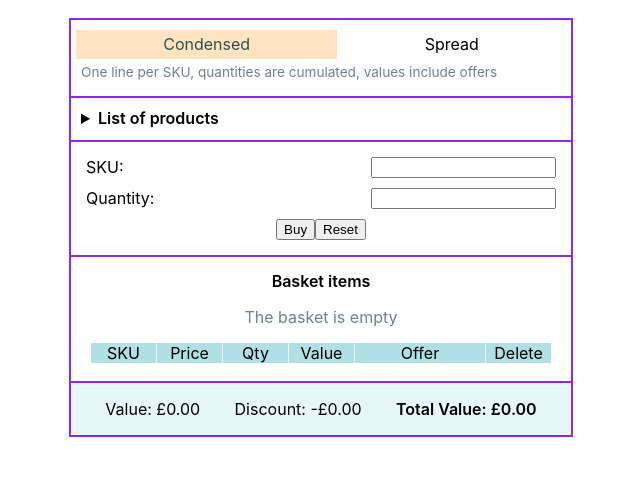
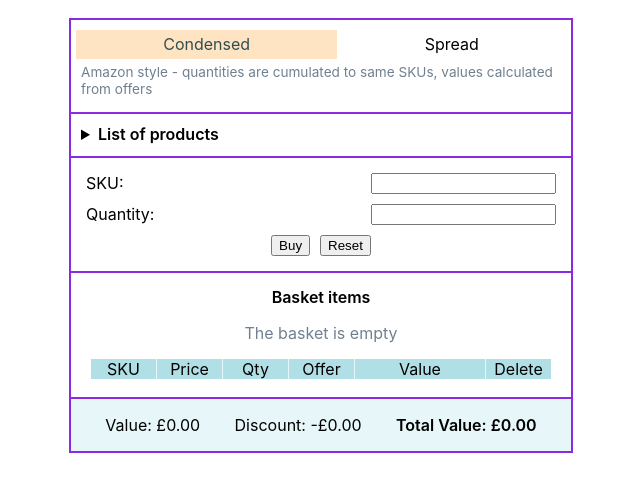
Before and after one commit to bar-alex/cdl-task-react-basket, a React (Create React App) app: page / in a window 1280 px wide. Shown: the top 492 px of the page, without its empty margins (319-959 px from the left). Built offline with nearby package versions, Linux system fonts and the light colour scheme.

Commit message:
Better texts to ModeBasket, fixed button spacing in css, added new calcSkuValWithOffer function

```diff
--- a/src/App.css
+++ b/src/App.css
@@ -108,8 +108,8 @@
   justify-content: center;
 }
 
-#input-form div+button {
-  margin-right: 10px;
+#input-form button ~ button {
+  margin-left: 10px;
 }
 
 
@@ -127,7 +127,7 @@
 }
 .basket-grid-c {
   grid-template-columns: repeat(4, 1fr) 2fr 1fr;
-  grid-template-areas: "sku price qty value offer delete";
+  grid-template-areas: "sku price qty offer value delete";
 }
 .basket-grid-s>span:nth-child(-n+5){
   background-color: var(--product-header-color);
--- a/src/App.js
+++ b/src/App.js
@@ -1,4 +1,4 @@
-import React, { useState } from "react";
+import React, { useEffect, useState } from "react";
 import "./App.css";
 
 import ProductList from "./components/ProductList";
@@ -10,10 +10,11 @@ import BasketSavings from "./components/BasketSavings";
 import BasketTotal from "./components/BasketTotal";
 
 import {
-	// retrieveProducts,
+	retrieveProducts,
 	getProductFromSKU,
 	validateProductSKU,
 	calculateTotal,
+  calcSkuValWithOffer,
 } from "./components/functions";
 
 
@@ -21,9 +22,50 @@ import {
 const App = () => {
 	// {sku, qty, price, value}
 	const [basket, setBasket] = useState([]);
-
   // c/s (lower) = condensed/spread
   const [modeBasket, setModeBasket] = useState('c')
+
+  // turns the basket into a list with unique SKUs and cumulated quantity
+  const makeBasketCondensed = () => {
+    // get an obj with sku as key and total qty as value
+    let uniqueSkuQty = {}
+    basket.forEach( (elem) => uniqueSkuQty[elem.sku] = (uniqueSkuQty[elem.sku] || 0) + elem.qty );
+    const products = retrieveProducts()
+    const newBasket = products
+      .filter( (elem) => elem.sku in uniqueSkuQty )
+      .map( (elem) => {
+        return {
+          sku: elem.sku,
+          qty: uniqueSkuQty[elem.sku],
+          price: elem.price,
+          value: calcSkuValWithOffer({ sku:elem.sku, qty:uniqueSkuQty[elem.sku] }),
+          offer: elem.offer, // used by condensed
+        }
+      } )
+    console.log('makeBasketCondensed -> newBasket: ', newBasket)
+
+    setBasket( newBasket )
+  }
+
+
+  // turns condensed format to spread format
+  const makeBasketSpread = () => {
+    const newBasket = basket.map( (elem) => {
+      return {...elem,value: elem.price*elem.qty}
+    } )
+    setBasket( newBasket )
+  }
+
+
+  // will switch between condensed and spread
+  useEffect( ()=>{
+
+    if(modeBasket === 'c')
+      makeBasketCondensed()
+    if(modeBasket == 's')
+      makeBasketSpread()
+
+  },[modeBasket])
 
 	// add SKU + qty to basket
 	const addToBasket = ({ sku, qty }) => {
@@ -41,15 +83,36 @@ const App = () => {
 			return;
 		}
 
-		setBasket([
+    if(modeBasket==='s'){
+
+      const newBasket = [
         ...basket,
         {
           sku,
           qty,
           price: product.price,
           value: product.price * qty,
+          offer: '', // not used  by spread
         },
-		]);
+      ]
+      setBasket(newBasket);
+
+    } else if (modeBasket==='c') {
+
+      const condensedQty = basket.filter( (elem) => elem.sku===sku )[0]?.qty || 0;
+      const newBasket = [
+        ...basket.filter( (elem) => elem.sku!==sku ), // without this sku
+        {
+          sku,
+          qty: condensedQty + qty,
+          price: product.price,
+          value: calcSkuValWithOffer({sku, qty:condensedQty + qty}),
+          offer: product.offer, // used by condensed
+        },
+      ]
+      setBasket(newBasket);
+
+    }
 
 		calculateTotal();
 	};
--- a/src/components/BasketItem.js
+++ b/src/components/BasketItem.js
@@ -4,9 +4,10 @@ const BasketItem = ({ index, item, deleteFromBasket, modeBasket }) => {
 			<span className="basket-item">{item.sku}</span>
 			<span className="basket-item">£{(item.price / 100).toFixed(2)}</span>
 			<span className="basket-item">{item.qty}</span>
-			<span className="basket-item">£{(item.value / 100).toFixed(2)}</span>
 
 			{modeBasket === "c" && <span className="basket-item">{item.offer}</span>}
+
+			<span className="basket-item">£{(item.value / 100).toFixed(2)}</span>
 
 			<span className="basket-item">
 				<button onClick={() => deleteFromBasket(index)}>delete</button>
--- a/src/components/ModeBasket.js
+++ b/src/components/ModeBasket.js
@@ -17,9 +17,9 @@ const ModeBasket = ({ modeBasket, setModeBasket }) => {
 			</p>
 			<p>
 				{modeBasket === "c"
-					? "One line per SKU, quantities are cumulated, values include offers"
+					? "Amazon style - quantities are cumulated to same SKUs, values calculated from offers"
 					: modeBasket === "s"
-					? "SKUs in order of entry, values don't include offers, savings are calculated before total"
+					? "Tesco style - SKUs in order of entry, savings are calculated from the offers and displayed before total"
 					: ""}
 			</p>
 		</div>
--- a/src/components/functions.js
+++ b/src/components/functions.js
@@ -1,4 +1,5 @@
 import jsonProducts from "../data/products.json";
+// export { jsonProducts as products };
 
 // retrieve the list of products -- {sku, price, offer (x for y), singleOffer} -- for now, from json
 export const retrieveProducts = () => jsonProducts;
@@ -100,6 +101,41 @@ export const calculateTotal = (basket) => {
 };
 
 
+// will calculate the value for an sku and a qty using the offer, if it has any
+export const calcSkuValWithOffer = ({sku, qty}) => {
+	const prod = getProductFromSKU(sku);
+	if (prod === null) {
+		console.log("err:calcSkuValWithOffer => product not found for sku: ", sku);
+		return null
+	}
+	const price = prod.price; // prize in products list
+	const offer = prod.offer; // offer in products list ("x for y")
+	const normalValue = price * qty;
+	// has no offer? just price * qty
+	if (!prod.offer) {
+		return normalValue; // calc normal value, same as in list
+	} else {
+		const qtyOffer 	 = offer.trim().split(" ")[0]; // get the x from "x for y"
+		const priceOffer = offer.trim().split(" ")[2]; // get the y from "x for y"
+		console.log(
+			`calcSkuValWithOffer => product sku: ${sku} has offer "${offer}" and I got qtyOffer ${qtyOffer} and priceOffer ${priceOffer} `
+		);
+		// if quantity larger than qtyOffer
+		if (qty >= qtyOffer) {
+			const multiOffer = prod.singleOffer ? 1 : Math.floor(qty / qtyOffer); // if offer not limited to 1, calc how many times will be applied
+			const restQty = prod.singleOffer ? qty - qtyOffer : qty % qtyOffer; // the remaining quantity not used in offers
+			// add offer price to total value, and restQty for normal price
+			const offerValue = priceOffer * multiOffer;
+			const restValue = price * restQty;
+			//
+			return offerValue + restValue;
+		} else {
+			return normalValue;
+		}
+	}
+}
+
+
 // turns "3 for 130" into "3 for £1.30"
 export const offerInPounds = (offerPence) =>
 	offerPence
```
Lines whose indentation alone changed are shown as unchanged.
